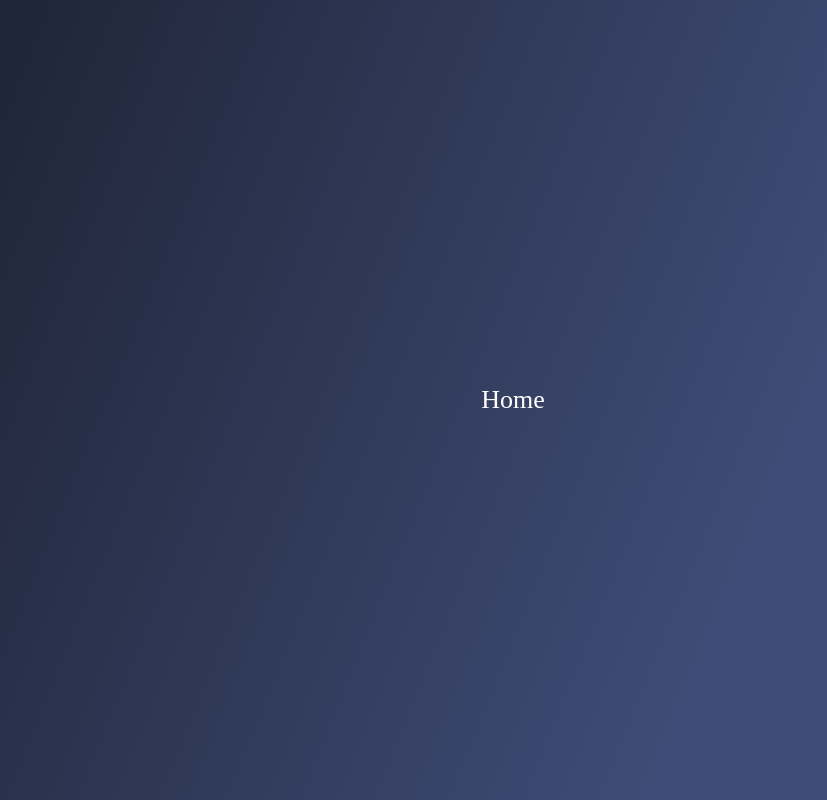
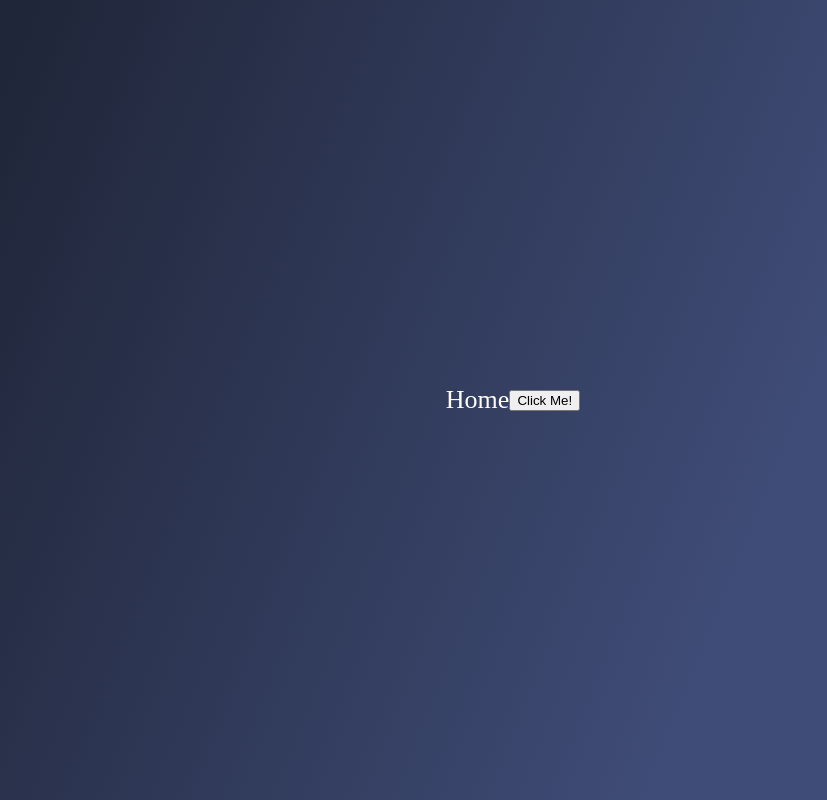
Before and after one commit to Gboog/griffinblotner, a React (Create React App) app: page / in a window 1280 px wide. Shown: the whole page, without its empty margins (147-974 px from the left). Built offline with nearby package versions, Linux system fonts and the light colour scheme.

Commit message:
Added Bootstrap

```diff
--- a/package.json
+++ b/package.json
@@ -7,6 +7,7 @@
     "@testing-library/react": "^13.4.0",
     "@testing-library/user-event": "^13.5.0",
     "react": "^18.2.0",
+    "react-bootstrap": "^2.9.1",
     "react-dom": "^18.2.0",
     "react-scripts": "5.0.1",
     "web-vitals": "^2.1.4"
--- a/src/App.js
+++ b/src/App.js
@@ -1,5 +1,7 @@
 import logo from './logo.svg';
 import './App.css';
+import { Button } from 'react-bootstrap';
+
 
 function App() {
   return (
@@ -14,6 +16,9 @@ function App() {
             </li>
           </ul>
         </nav>
+        <Button variant="primary">Click Me!</Button>
+
+
       </header>
     </div>
   );
```
Also changed, not shown: 1 other file (tests, documents, lock files or other folders).
